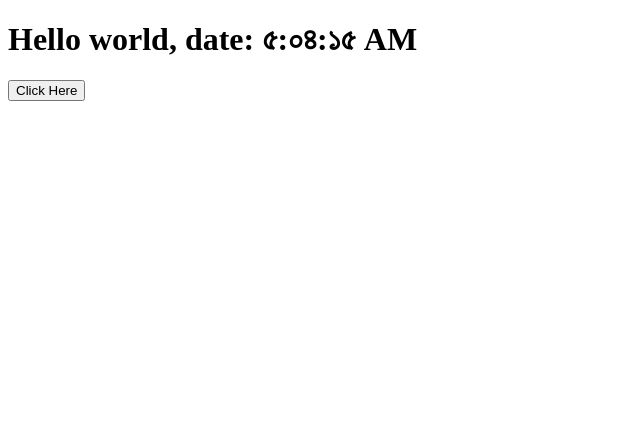
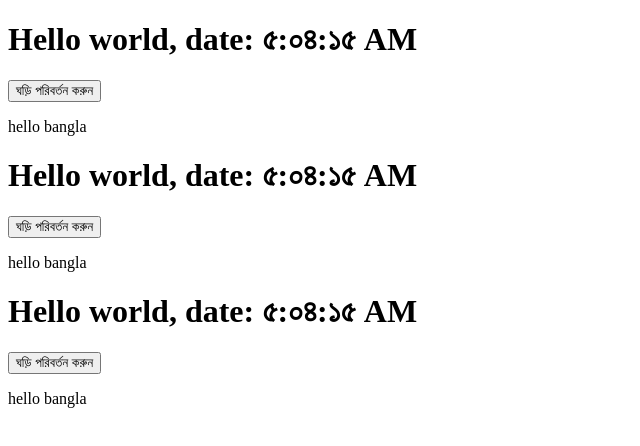
Before and after one commit to mukhter2/Temperature-Conversion, a React (Create React App) app: page / in a window 1280 px wide. Shown: the top 446 px of the page, without its empty margins (0-640 px from the left). Built offline with nearby package versions, Linux system fonts and the light colour scheme.

Commit message:
-list and keys updated

```diff
--- a/src/App.js
+++ b/src/App.js
@@ -1,9 +1,10 @@
-import Clock from './components/Clock';
+import ClockList from './components/ClockList';
 
 function App() {
+    const quantities = [1, 2, 3];
     return (
         <div>
-            <Clock />
+            <ClockList quantities={quantities} />
         </div>
     );
 }
--- a/src/components/Button.js
+++ b/src/components/Button.js
@@ -3,21 +3,24 @@ import React from 'react';
 // eslint-disable-next-line react/prefer-stateless-function
 class Button extends React.Component {
     shouldComponentUpdate(nextProps) {
-        const { change: crntChange } = this.props;
-        const { change: nextChange } = nextProps;
-        if (crntChange === nextChange) {
+        const { change: crntChange, locale: crntLocale } = this.props;
+        const { change: nextChange, locale: nxtLocale } = nextProps;
+        if (crntChange === nextChange && crntLocale === nxtLocale) {
             return false;
         }
         return true;
     }
 
     render() {
-        console.log('button rendered');
-        const { change } = this.props;
+        const { change, locale, show, enable } = this.props;
+        if (!enable) return null;
         return (
-            <button type="button" onClick={change}>
-                Click Here
-            </button>
+            <div>
+                <button type="button" onClick={() => change(locale)}>
+                    {locale === 'bn-BD' ? 'Change Clock' : 'ঘড়ি পরিবর্তন করুন'}
+                </button>
+                <p>{show ? 'hello english' : 'hello bangla'}</p>
+            </div>
         );
     }
 }
--- a/src/components/Clock.js
+++ b/src/components/Clock.js
@@ -25,7 +25,6 @@ class Clock extends React.Component {
     }
 
     render() {
-        console.log('clock rendered');
         const { date, locale } = this.state;
         return (
             <div>
@@ -35,17 +34,11 @@ class Clock extends React.Component {
                         Hello world, date: {date.toLocaleTimeString(locale)}
                     </span>
                 </h1>
-                {/* <button type="button" onClick={this.handleClick.bind(this, 'en-US')}>
-                    Click Here
-                </button> */}
-                {/* eslint-disable-next-line react/jsx-no-bind */}
-                <Button
-                    change={() => {
-                        this.handleClick(this, 'en-US');
-                    }}
-                >
-                    {' '}
-                </Button>
+                {locale === 'en-US' ? (
+                    <Button change={this.handleClick} locale="bn-BD" show enable={false} />
+                ) : (
+                    <Button change={this.handleClick} locale="en-US" show={false} enable />
+                )}
             </div>
         );
     }
--- /dev/null
+++ b/src/components/ClockList.js
@@ -0,0 +1,11 @@
+import Clock from './Clock';
+
+export default function ClockList({ quantities = [] }) {
+    return (
+        <div>
+            {quantities.map(() => (
+                <Clock key={Math.random()} />
+            ))}
+        </div>
+    );
+}
```
